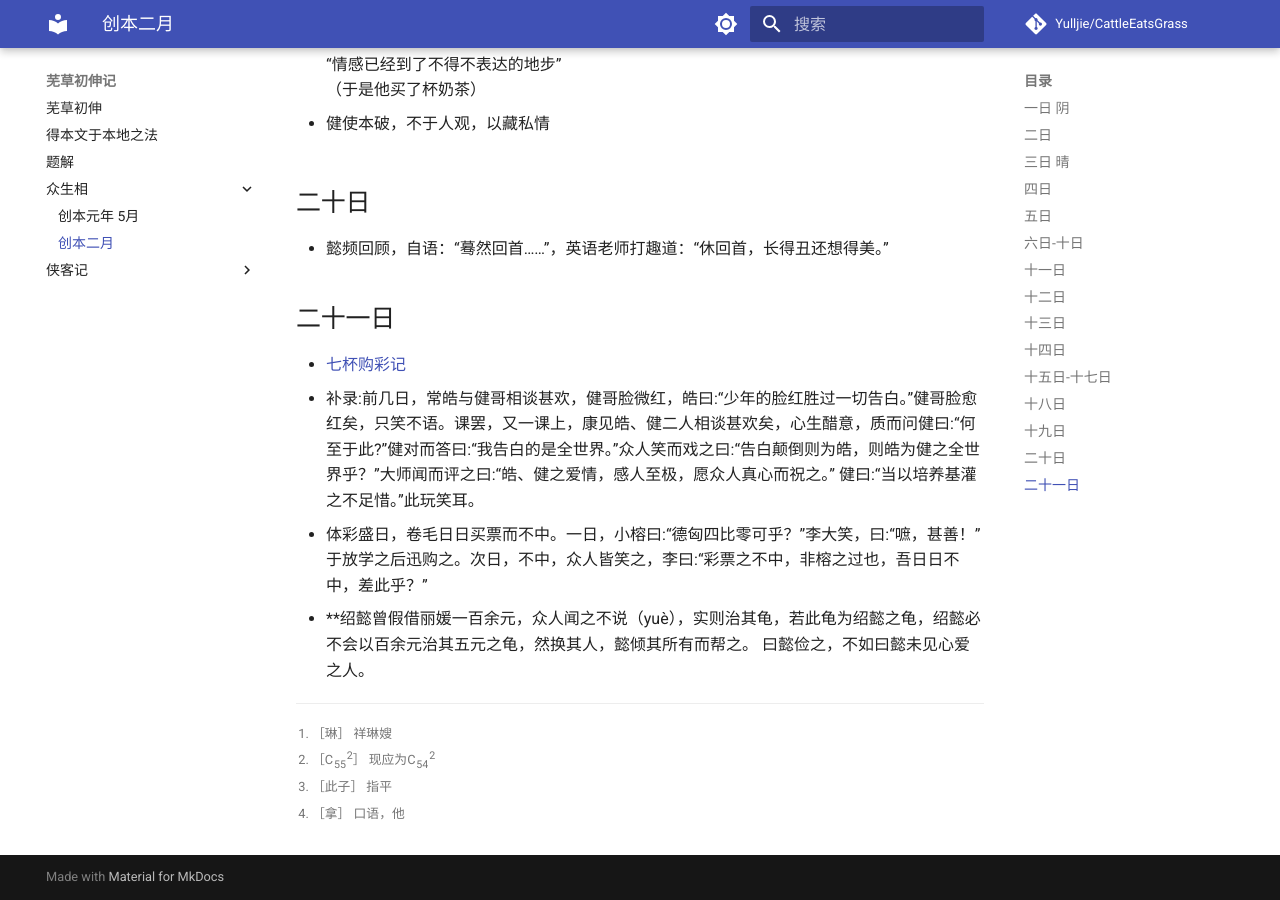
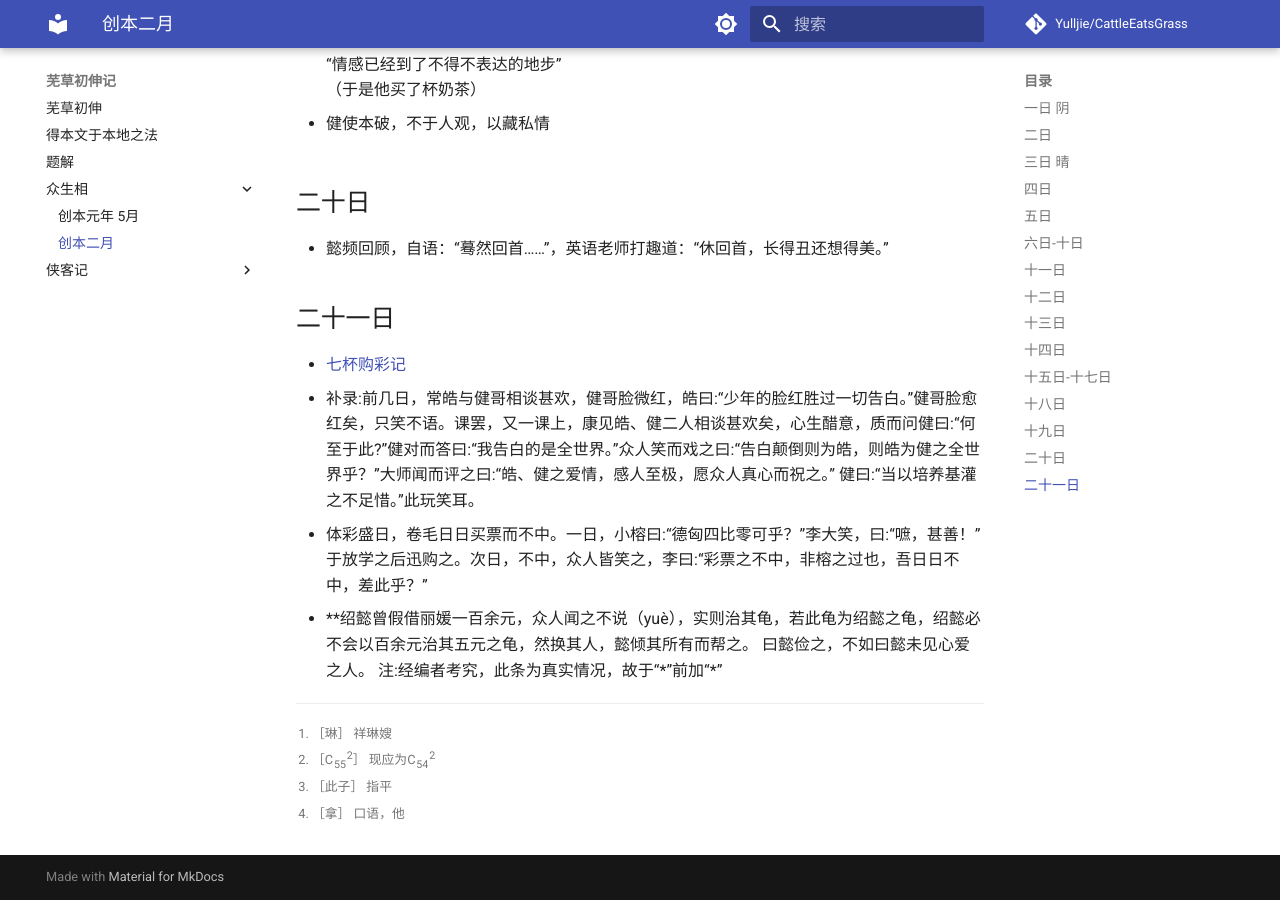
Before and after one commit to Yulljie/CattleEatsGrass, an MkDocs documentation site: the page built from docs/众生相/01.md, in a window 1280 px wide and 900 px high, scrolled down 3544 px. Built offline with MkDocs 1.6.1 and Material for MkDocs 9.7.7, drawn with Linux system fonts in a browser that asks for light colours; comment, search, counter and statistics services are not loaded.

Commit message:
Update 01.md

```diff
--- a/docs/众生相/01.md
+++ b/docs/众生相/01.md
@@ -119,3 +119,4 @@
 * 体彩盛日，卷毛日日买票而不中。一日，小榕曰:“德匈四比零可乎？”李大笑，曰:“嗻，甚善！”于放学之后迅购之。次日，不中，众人皆笑之，李曰:“彩票之不中，非榕之过也，吾日日不中，差此乎？”
 * **绍懿曾假借丽媛一百余元，众人闻之不说（yuè），实则治其龟，若此龟为绍懿之龟，绍懿必不会以百余元治其五元之龟，然换其人，懿倾其所有而帮之。
 曰懿俭之，不如曰懿未见心爱之人。
+注:经编者考究，此条为真实情况，故于“\*”前加“\*”
```
